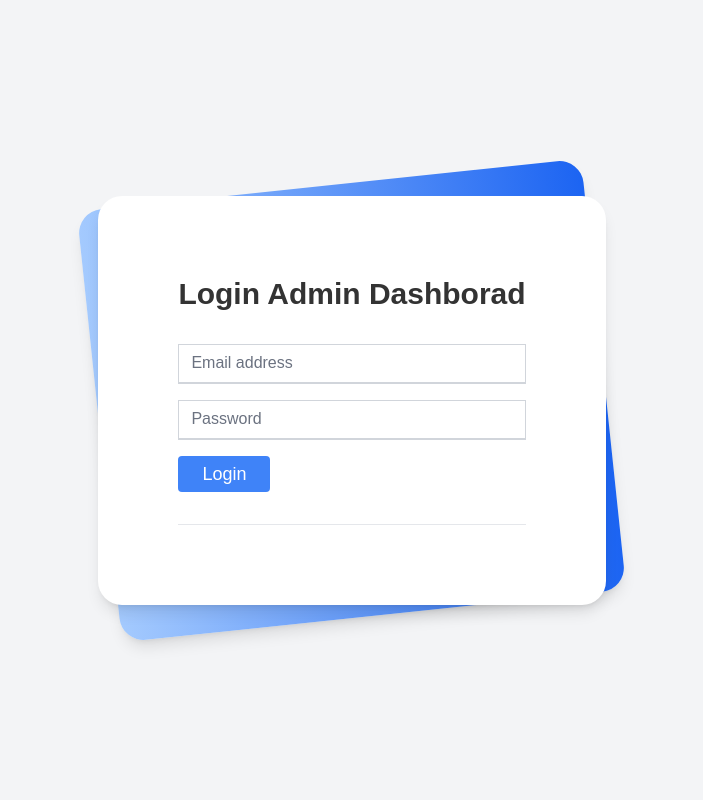
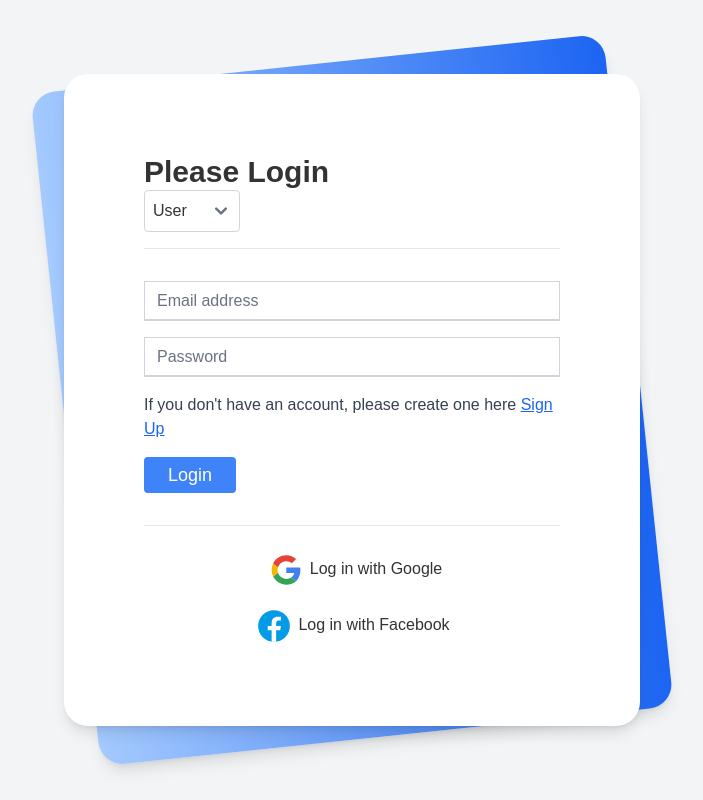
Before and after one commit to Durgesh1517/BookWise-Client, a React (Vite) app: page /login in a window 1280 px wide. Shown: the whole page, without its empty margins (288-991 px from the left). Built offline with nearby package versions, Linux system fonts and the light colour scheme; no server answers.

Commit message:
Auth done

```diff
--- a/src/contexts/AuthProvider.jsx
+++ b/src/contexts/AuthProvider.jsx
@@ -4,6 +4,7 @@ import {GoogleAuthProvider, createUserWithEmailAndPassword, getAuth, onAuthState
 import app from '../firebase/firebase.config';
 import { useState } from 'react';
 import { useEffect } from 'react';
+
 
 export const AuthContext = createContext();
 const auth = getAuth(app);
--- a/src/pages/Login.jsx
+++ b/src/pages/Login.jsx
@@ -1,92 +1,98 @@
-import React, { useContext, useState } from 'react'
+import React, { useContext, useState } from 'react';
 import { Link, useLocation, useNavigate } from 'react-router-dom';
 import { AuthContext } from '../contexts/AuthProvider';
-import googleLogo from '../assets/google-logo.svg'
-import fbLogo from '../assets/facebook-log.svg'
+import googleLogo from '../assets/google-logo.svg';
+import fbLogo from '../assets/facebook-log.svg';
 
 export default function Login() {
-
-    const [ErrorMessage, setErrorMessage] = useState('');
-
-    const { signUpWithGmail, login } = useContext(AuthContext);
-
-    console.log(signUpWithGmail)
+    const [role, setRole] = useState('user');
+    const [errorMessage, setErrorMessage] = useState('');
+    const { signUpWithGmail, login, user } = useContext(AuthContext);
     const location = useLocation();
     const navigate = useNavigate();
-
     const from = location.state?.from?.pathname || '/';
 
-    // login with google
     const handleRegister = () => {
-        signUpWithGmail().then((result) => {
-            const user = result.user;
-            navigate(from, { replace: true });
-        }).catch((error) => console.log(error))
-    }
+        signUpWithGmail()
+            .then(() => {
+                navigate(from, { replace: true });
+            })
+            .catch((error) => console.log(error));
+    };
 
-    // login with email password
     const handleLogin = (event) => {
         event.preventDefault();
         const form = event.target;
         const email = form.email.value;
         const password = form.password.value;
-        // console.log(email, password);
-        login(email, password).then((result) => {
-            // Signed in
-            const user = result.user;
-            console.log(user);
-            alert("Login successful!")
-            navigate(from, { replace: true });
-            // ...
-        })
+        login(email, password)
+            .then(() => {
+                if (role === 'admin') {
+                    navigate('/admin/dashboard', { replace: true });
+                } else {
+                    navigate(from, { replace: true });
+                }
+            })
             .catch((error) => {
-                const errorMessage = error.message;
-                setErrorMessage(errorMessage)
+                setErrorMessage(error.message);
             });
-    }
+    };
 
     return (
-
         <div className="min-h-screen bg-gray-100 py-6 flex flex-col justify-center sm:py-12">
             <div className="relative py-3 sm:max-w-xl sm:mx-auto">
-                <div
-                    className="absolute inset-0 bg-gradient-to-r from-blue-300 to-blue-600 shadow-lg transform -skew-y-6 sm:skew-y-0 sm:-rotate-6 sm:rounded-3xl">
-                </div>
+                <div className="absolute inset-0 bg-gradient-to-r from-blue-300 to-blue-600 shadow-lg transform -skew-y-6 sm:skew-y-0 sm:-rotate-6 sm:rounded-3xl"></div>
                 <div className="relative px-4 py-10 bg-white shadow-lg sm:rounded-3xl sm:p-20">
                     <div className="max-w-md mx-auto">
                         <div>
-                            <h1 className="text-3xl font-semibold"> Login  Admin Dashborad </h1>
+                            <h1 className="text-3xl font-semibold">Please Login</h1>
                         </div>
                         <div className="divide-y divide-gray-200">
+                            <select
+                                className="mb-4 p-2 border border-gray-300 rounded"
+                                value={role}
+                                onChange={(e) => setRole(e.target.value)}
+                            >
+                                <option value="admin">Admin</option>
+                                <option value="user">User</option>
+                            </select>
                             <form onSubmit={handleLogin} className="py-8 text-base leading-6 space-y-4 text-gray-700 sm:text-lg sm:leading-7">
                                 <div className="relative">
-                                    <input id="email" name="Email" type="text" className="peer h-10 w-full border-b-2 border-gray-300 text-gray-900 focus:outline-none focus:borer-rose-600" placeholder="Email address" required />
+                                    <input id="email" name="email" type="text" className="peer h-10 w-full border-b-2 border-gray-300 text-gray-900 focus:outline-none focus:border-rose-600" placeholder="Email address" required />
                                 </div>
                                 <div className="relative">
-                                    <input id="password" name="Password" type="password" className="peer h-10 w-full border-b-2 border-gray-300 text-gray-900 focus:outline-none focus:borer-rose-600" placeholder="Password" required />
+                                    <input id="password" name="password" type="password" className="peer h-10 w-full border-b-2 border-gray-300 text-gray-900 focus:outline-none focus:border-rose-600" placeholder="Password" required />
                                 </div>
-                                <div>
-                                    <p>{ErrorMessage ? <span className='text-blue-500 text-sm'>Email or Username is not valid!</span> : ''}</p>
-                                    {/* <p className='text-base mt-1'>If you haven't an account. Please create here <Link to='/create-user' className='underline text-blue-600'>Sign Up</Link></p> */}
-
-                                </div>
+                                {errorMessage && (
+                                    <p className="text-red-500 text-sm">Email or Password is not valid!</p>
+                                )}
+                                {role === 'user' && (
+                                    <p className="text-base mt-1">If you don't have an account, please create one here <Link to="/create-user" className="underline text-blue-600">Sign Up</Link></p>
+                                )}
                                 <div className="relative">
-                                    <button type='submit' className="bg-blue-500 text-white rounded px-6 py-1" >Login</button>
+                                    <button type='submit' className="bg-blue-500 text-white rounded px-6 py-1">Login</button>
                                 </div>
                             </form>
                         </div>
                     </div>
 
-                    {/* social login */}
-                    <div>
-                        <hr />
-                        {/* <div className="flex w-full items-center flex-col mt-5 gap-3">
-                            <button onClick={handleRegister} className='block'> <img src={googleLogo} alt="" className='w-12 h-12 inline-block' />Log in with Google</button>
-                            <button> <img src={fbLogo} alt="" className='w-10 h-10 inline-block mr-1' />Log in with Facebook</button>
-                        </div> */}
-                    </div>
+                    {role === 'user' && (
+                        <div>
+                            <hr />
+                            <div className="flex w-full items-center flex-col mt-5 gap-3">
+                                <button onClick={handleRegister} className='block'>
+                                    <img src={googleLogo} alt="Google Logo" className='w-12 h-12 inline-block' />
+                                    Log in with Google
+                                </button>
+                                <button>
+                                    <img src={fbLogo} alt="Facebook Logo" className='w-10 h-10 inline-block mr-1' />
+                                    Log in with Facebook
+                                </button>
+                            </div>
+                        </div>
+                    )}
                 </div>
             </div>
         </div>
-    )
+    );
 }
--- a/src/pages/shared/Navbar.jsx
+++ b/src/pages/shared/Navbar.jsx
@@ -1,11 +1,13 @@
-import React from "react";
+import React, { useContext, useEffect, useState } from "react";
 import { FaBarsStaggered, FaBlog, FaXmark } from "react-icons/fa6";
 import { Link } from "react-router-dom";
-import { useEffect, useState } from "react";
+import { AuthContext } from '../../contexts/AuthProvider';
+
 
 const Navbar = () => {
   const [isMenuOpen, setIsMenuOpen] = useState(false);
   const [isSticky, setIsSticky] = useState(false);
+  const { user } = useContext(AuthContext);
 
   const toggleMenu = () => {
     setIsMenuOpen(!isMenuOpen);
@@ -29,14 +31,11 @@ const Navbar = () => {
 
   const navItems = [
     { link: "Home", path: "/" },
-
     { link: "Shop", path: "/shop" },
-    // { link: "Admin", path: "/admin/dashboard" },
-
     { link: "Cart", path: "/cart" },
     { link: "Blog", path: "/blog" },
     { link: "About", path: "/about" },
-    // { link: "Checkout", path: "/checkout" },
+    user ? { link: "Logout", path: "/logout" } : { link: "Login", path: "/login" },
   ];
 
   return (
@@ -61,7 +60,6 @@ const Navbar = () => {
             </button>
           </div>
 
-          {/* menu btn, visible on mobile screen */}
           <div className="md:hidden">
             <button
               onClick={toggleMenu}
```
